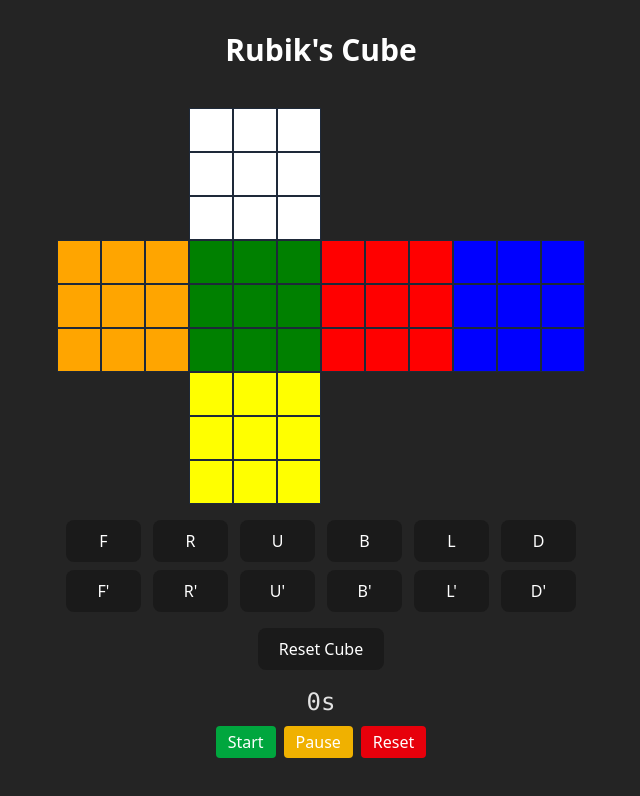
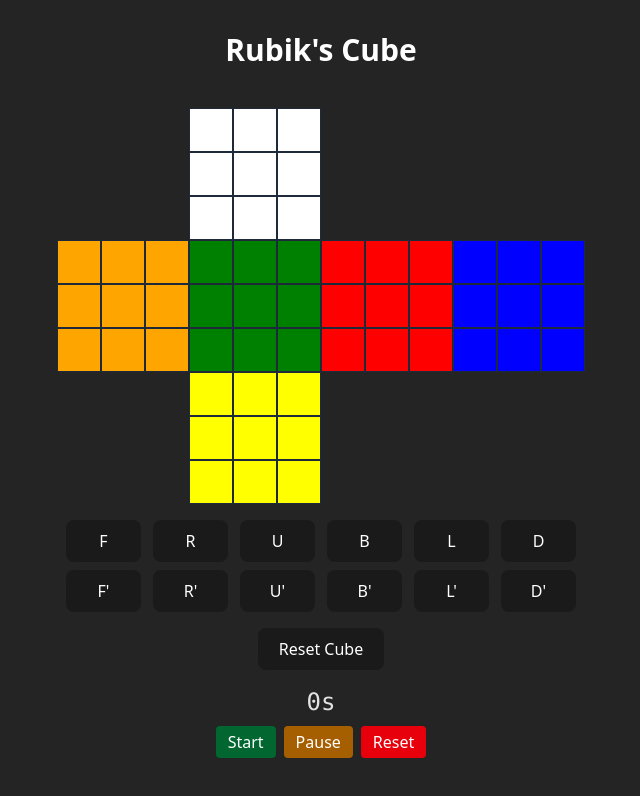
Before and after one commit to stoyanes/rubiks-cube, a React (Vite) app: page / in a window 1280 px wide. Shown: the top 796 px of the page, without its empty margins (319-959 px from the left). Built offline with nearby package versions, Linux system fonts and the light colour scheme.

Commit message:
fix: update role attributes in Cube component tests and implementation for consistency style: enhance button colors in Timer component for better visibility

```diff
--- a/src/features/cube/components/Cube.tsx
+++ b/src/features/cube/components/Cube.tsx
@@ -10,7 +10,7 @@ import { createSolvedCube, rotateCube } from "../../../lib/rotationEngine";
 
 const CubeFace = (cube: CubeState, face: Face) => {
   return (
-    <div className="grid grid-cols-3 gap-0">
+    <div className="grid grid-cols-3 gap-0" role="row">
       {cube[face].map((row, i) =>
         row.map((cell, j) => (
           <div
@@ -18,7 +18,7 @@ const CubeFace = (cube: CubeState, face: Face) => {
             key={`${face}-${i}-${j}`}
             className="w-11 h-11 border border-gray-800"
             style={{ background: faceColors[cell as Face] }}
-            role="face-cell"
+            role="gridcell"
           />
         )),
       )}
@@ -31,6 +31,7 @@ const CubeView = ({ cube }: { cube: CubeState }) => {
     <div
       data-testid="cube-view-container"
       className="flex flex-col items-center"
+      role="grid"
     >
       {/* Up face */}
       <div className="-ml-33">{CubeFace(cube, "U")}</div>
--- a/src/features/timer/Timer.tsx
+++ b/src/features/timer/Timer.tsx
@@ -35,7 +35,7 @@ const Timer = () => {
           type="button"
           onClick={handleStart}
           disabled={running}
-          className="px-3 py-1 bg-green-600 text-white rounded"
+          className="px-3 py-1 bg-green-800 text-white rounded"
         >
           Start
         </button>
@@ -43,7 +43,7 @@ const Timer = () => {
           type="button"
           onClick={handlePause}
           disabled={!running}
-          className="px-3 py-1 bg-yellow-500 text-white rounded"
+          className="px-3 py-1 bg-yellow-700 text-white rounded"
         >
           Pause
         </button>
```
Also changed, not shown: 1 other file (tests, documents, lock files or other folders).
